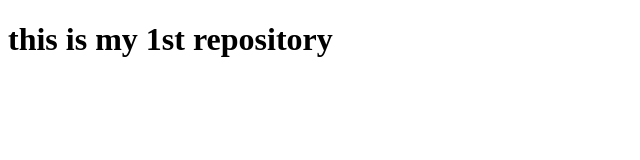
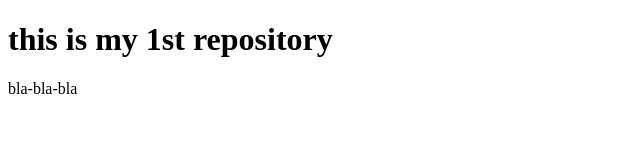
Before and after one commit to VetahaV/project, a plain HTML site: page index.html in a window 1280 px wide. Shown: the full height of the page, 0-640 px from the left. Drawn offline with Linux system fonts and the light colour scheme.

Commit message:
Update index.html
update on site

```diff
--- a/index.html
+++ b/index.html
@@ -7,5 +7,6 @@
 </head>
 <body>
     <h1>this is my 1st repository</h1>
+    <p>bla-bla-bla</p>
 </body>
 </html>
```
